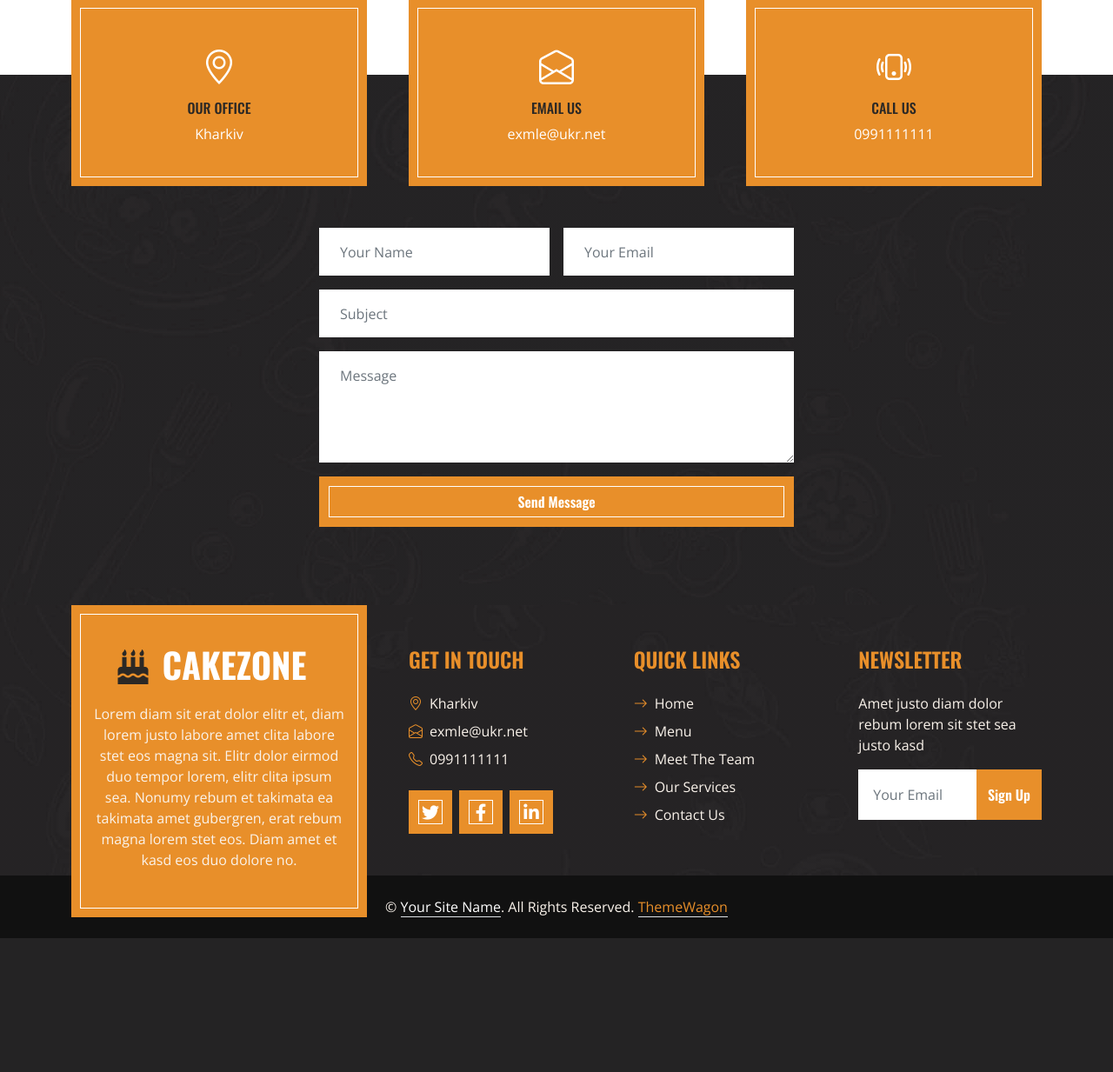
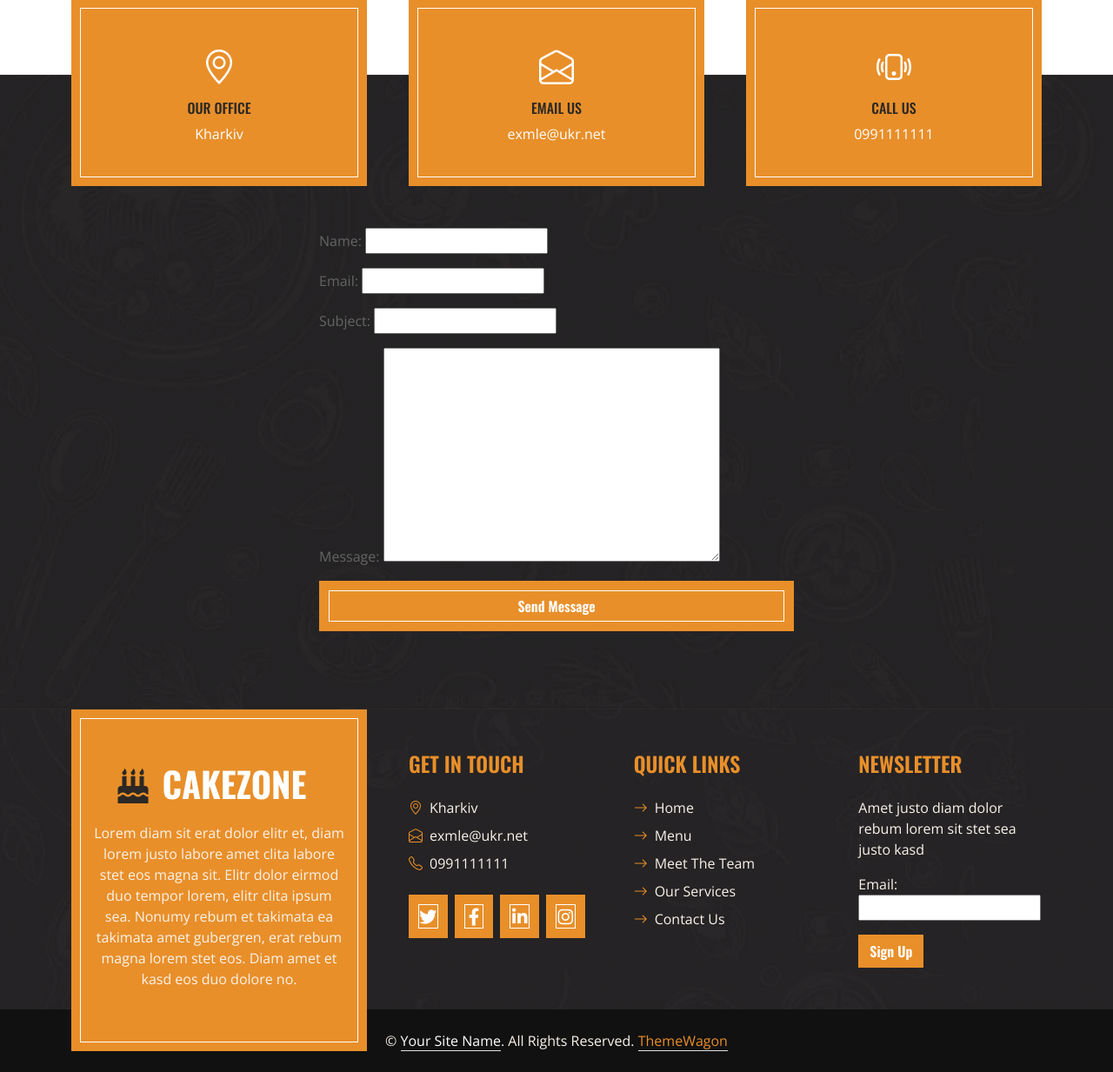
Before and after one commit to Kunaiev-Vladimir/My-Project_cakezone, a Django app: page /contacts/ in a window 1280 px wide. Shown: the part 270-1503 px from the top of the page at 87% size. Before the commit the page ends 1349 px from the top, so only its background shows below. Run offline with Django 5.2, Linux system fonts and the light colour scheme; data comes from the database, SQL or seed files in the repository; both versions use the stored data as it was after the commit; some libraries are stand-ins or nearby versions.

Commit message:
обновил проект 14_04_2026

```diff
--- a/contacts/admin.py
+++ b/contacts/admin.py
@@ -1,6 +1,8 @@
 from django.contrib import admin
-from .models import Contacts
+from .models import Contacts, MessageFromCustomer, Subscriber
 
 # Register your models here.
 
 admin.site.register(Contacts)
+admin.site.register(MessageFromCustomer)
+admin.site.register(Subscriber)
--- a/contacts/context_processors.py
+++ b/contacts/context_processors.py
@@ -1,7 +1,11 @@
 from .models import Contacts
+from .forms import SubscriberForm
+
+
 
 def contacts(request):
 
     return {
+        'subscriber_form': SubscriberForm(),
         'index_contacts': Contacts.objects.first()
     }
--- /dev/null
+++ b/contacts/forms.py
@@ -0,0 +1,20 @@
+
+from django import forms
+from .models import MessageFromCustomer, Subscriber
+
+
+
+class MessageFromCustomerForm(forms.ModelForm):
+
+    class Meta:
+        model = MessageFromCustomer
+        #fields = ['name', 'email', 'subject', 'message']
+        fields = ('name', 'email', 'subject', 'message')
+
+
+class SubscriberForm(forms.ModelForm):
+
+    class Meta:
+        model = Subscriber
+        #fields = ['email']
+        fields = ('email',)
--- a/contacts/models.py
+++ b/contacts/models.py
@@ -1,6 +1,45 @@
 from django.db import models
 
 # Create your models here.
+
+class MessageFromCustomer(models.Model):
+
+    name = models.CharField(max_length=255)
+    email = models.EmailField()
+    subject = models.CharField(max_length=255)
+    message = models.TextField()
+
+    is_processed = models.BooleanField(default=False)
+    created_at = models.DateTimeField(auto_now_add=True)
+    updated_at = models.DateTimeField(auto_now=True)
+
+    def __str__(self):
+        #return f'Message from {self.name} ({self.email})'
+        #return self.name
+        return f'{self.name} - {self.subject}'
+
+    class Meta:
+
+        verbose_name = 'Сообщение от клиента' #'Message from Customer'
+        verbose_name_plural = 'Сообщения от клиентов' #'Messages from Customers'
+        ordering = ('-created_at',)
+
+class Subscriber(models.Model):
+
+    email = models.EmailField(unique=True)  #только уникальные email адреса могут быть добавлены в базу данных
+    is_active = models.BooleanField(default=True)
+
+    created_at = models.DateTimeField(auto_now_add=True)
+    updated_at = models.DateTimeField(auto_now=True)
+
+    def __str__(self):
+        return self.email
+
+    class Meta:
+
+        verbose_name = 'Подписчик' #'Subscriber'
+        verbose_name_plural = 'Подписчики' #'Subscribers'
+        #ordering = ('-created_at',)
 
 class Contacts(models.Model):
 
--- a/contacts/templates/contacts.html
+++ b/contacts/templates/contacts.html
@@ -31,25 +31,37 @@
             </div>
             <div class="row justify-content-center">
                 <div class="col-lg-6">
+
                     <form>
-                        <div class="row g-3">
-                            <div class="col-sm-6">
-                                <input type="text" class="form-control bg-light border-0 px-4" placeholder="Your Name" style="height: 55px;">
-                            </div>
-                            <div class="col-sm-6">
-                                <input type="email" class="form-control bg-light border-0 px-4" placeholder="Your Email" style="height: 55px;">
-                            </div>
-                            <div class="col-sm-12">
-                                <input type="text" class="form-control bg-light border-0 px-4" placeholder="Subject" style="height: 55px;">
-                            </div>
-                            <div class="col-sm-12">
-                                <textarea class="form-control bg-light border-0 px-4 py-3" rows="4" placeholder="Message"></textarea>
-                            </div>
-                            <div class="col-sm-12">
+
+                        {% csrf_token %}
+                        {{ message_form.as_p }}
+
+                        <div class="col-sm-12">
                                 <button class="btn btn-primary border-inner w-100 py-3" type="submit">Send Message</button>
-                            </div>
                         </div>
+
+
                     </form>
+{#                    <form>#}
+{#                        <div class="row g-3">#}
+{#                            <div class="col-sm-6">#}
+{#                                <input type="text" class="form-control bg-light border-0 px-4" placeholder="Your Name" style="height: 55px;">#}
+{#                            </div>#}
+{#                            <div class="col-sm-6">#}
+{#                                <input type="email" class="form-control bg-light border-0 px-4" placeholder="Your Email" style="height: 55px;">#}
+{#                            </div>#}
+{#                            <div class="col-sm-12">#}
+{#                                <input type="text" class="form-control bg-light border-0 px-4" placeholder="Subject" style="height: 55px;">#}
+{#                            </div>#}
+{#                            <div class="col-sm-12">#}
+{#                                <textarea class="form-control bg-light border-0 px-4 py-3" rows="4" placeholder="Message"></textarea>#}
+{#                            </div>#}
+{#                            <div class="col-sm-12">#}
+{#                                <button class="btn btn-primary border-inner w-100 py-3" type="submit">Send Message</button>#}
+{#                            </div>#}
+{#                        </div>#}
+{#                    </form>#}
                 </div>
             </div>
         </div>
--- a/contacts/views.py
+++ b/contacts/views.py
@@ -1,6 +1,7 @@
 from django.shortcuts import render
 from django.http import HttpResponse
 from .models import Contacts
+from .forms import MessageFromCustomerForm
 
 # Create your views here.
 
@@ -8,6 +9,7 @@ def index(request):
     #1return HttpResponse("Contacts Index Page")
     #2return render(request, 'contacts.html')
     context = {
+        'message_form': MessageFromCustomerForm(),
         'contacts': Contacts.objects.first()
     }
     return render(request, 'contacts.html', context = context)
--- a/templates/footer.html
+++ b/templates/footer.html
@@ -27,9 +27,10 @@
                                 <p class="mb-0">{{ index_contacts.phone }}</p>
                             </div>
                             <div class="d-flex mt-4">
-                                <a class="btn btn-lg btn-primary btn-lg-square border-inner rounded-0 me-2" href="#"><i class="fab fa-twitter fw-normal"></i></a>
-                                <a class="btn btn-lg btn-primary btn-lg-square border-inner rounded-0 me-2" href="#"><i class="fab fa-facebook-f fw-normal"></i></a>
-                                <a class="btn btn-lg btn-primary btn-lg-square border-inner rounded-0 me-2" href="#"><i class="fab fa-linkedin-in fw-normal"></i></a>
+                                <a class="btn btn-lg btn-primary btn-lg-square border-inner rounded-0 me-2" href="{{ index_contacts.twitter }}" target="_blank"><i class="fab fa-twitter fw-normal"></i></a>
+                                <a class="btn btn-lg btn-primary btn-lg-square border-inner rounded-0 me-2" href="{{ index_contacts.facebook }}" target="_blank"><i class="fab fa-facebook-f fw-normal"></i></a>
+                                <a class="btn btn-lg btn-primary btn-lg-square border-inner rounded-0 me-2" href="{{ index_contacts.linkedin }}" target="_blank"><i class="fab fa-linkedin-in fw-normal"></i></a>
+                                <a class="btn btn-lg btn-primary btn-lg-square border-inner rounded-0 me-2" href="{{ index_contacts.instagram }}" target="_blank"><i class="fab fa-instagram fw-normal"></i></a>
                             </div>
                         </div>
                         <div class="col-lg-4 col-md-12 pt-0 pt-lg-5 mb-5">
@@ -46,10 +47,14 @@
                             <h4 class="text-primary text-uppercase mb-4">Newsletter</h4>
                             <p>Amet justo diam dolor rebum lorem sit stet sea justo kasd</p>
                             <form action="">
-                                <div class="input-group">
-                                    <input type="text" class="form-control border-white p-3" placeholder="Your Email">
+
+                                {% csrf_token %}
+                                {{ subscriber_form.as_p }}
+
+{#                                <div class="input-group">#}
+{#                                    <input type="text" class="form-control border-white p-3" placeholder="Your Email">#}
                                     <button class="btn btn-primary">Sign Up</button>
-                                </div>
+{#                                </div>#}
                             </form>
                         </div>
                     </div>
```
Also changed, not shown: contacts/migrations/0004_messagefromcustomer.py (added), contacts/migrations/0005_subscriber.py (added), db.sqlite3.
